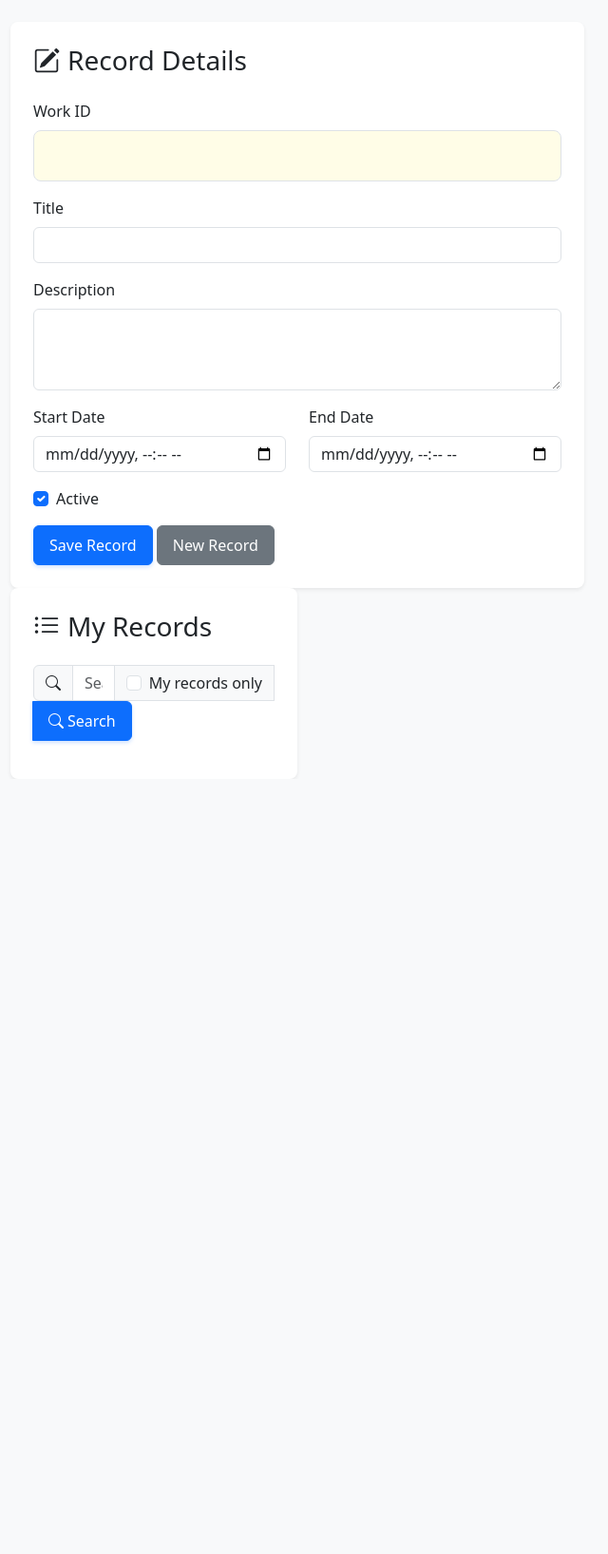
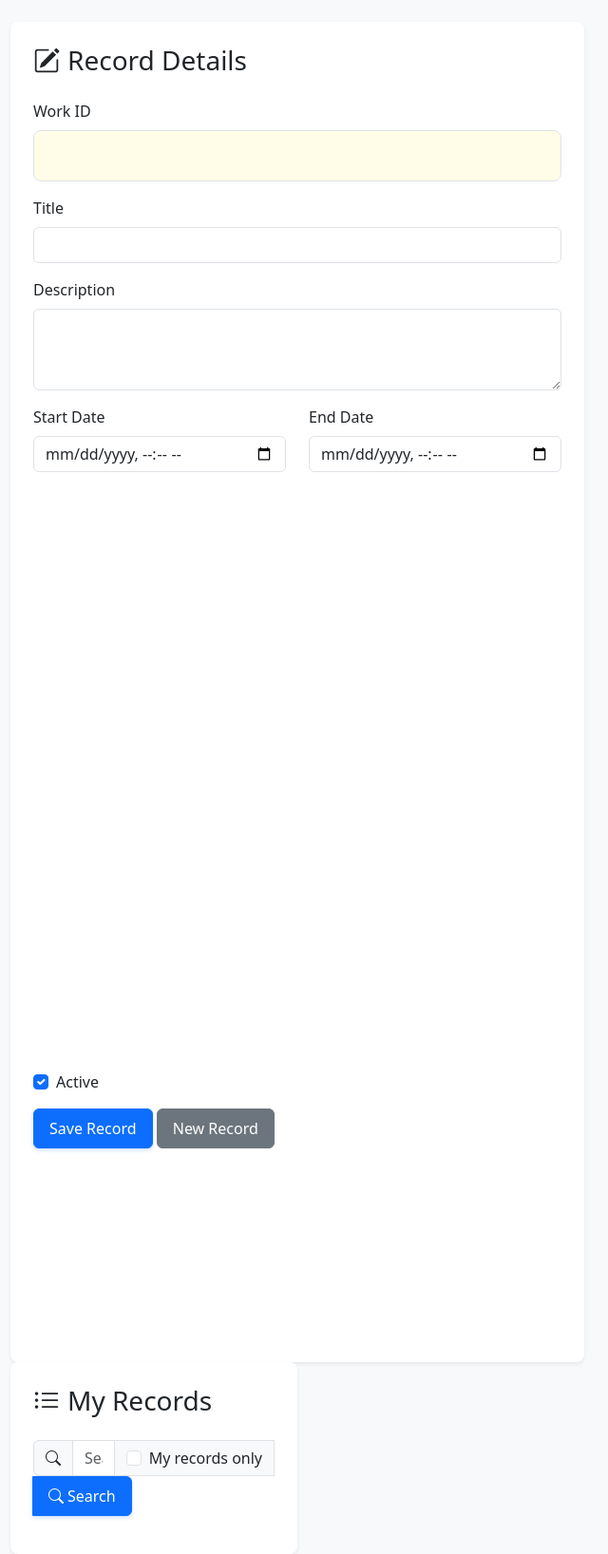
Before and after one commit to dirkpetersen/flasks, a Flask app: template work-id/templates/index.html in a window 1280 px wide. Shown: the part 59-1695 px from the top of the page at 95% size, without its empty margins (13-653 px from the left). Before the commit the page ends 842 px from the top, so only its background shows below. Run offline with Flask 3, Linux system fonts and the light colour scheme; the template is opened without the code that fills it, so the values that code supplies are empty; some libraries are stand-ins or nearby versions.

Commit message:
feat: Improve responsive layout for form and records list on large screens

```diff
--- a/work-id/static/css/styles.css
+++ b/work-id/static/css/styles.css
@@ -2,6 +2,17 @@ body {
     min-height: 100vh;
     max-width: 1920px;
     margin: 0 auto;
+}
+
+@media (min-width: 1200px) {
+    .row {
+        height: calc(100vh - 100px);
+    }
+
+    .card {
+        height: 100%;
+        overflow-y: auto;
+    }
 }
 
 .record-list {
--- a/work-id/templates/index.html
+++ b/work-id/templates/index.html
@@ -101,7 +101,7 @@
             </div>
 
             <!-- Records List Section -->
-            <div class="col-md-6">
+            <div class="col-12 col-xl-6">
                 <div class="card p-4">
                     <h3 class="card-title mb-4">
                         <i class="bi bi-list-ul me-2"></i>My Records
```
